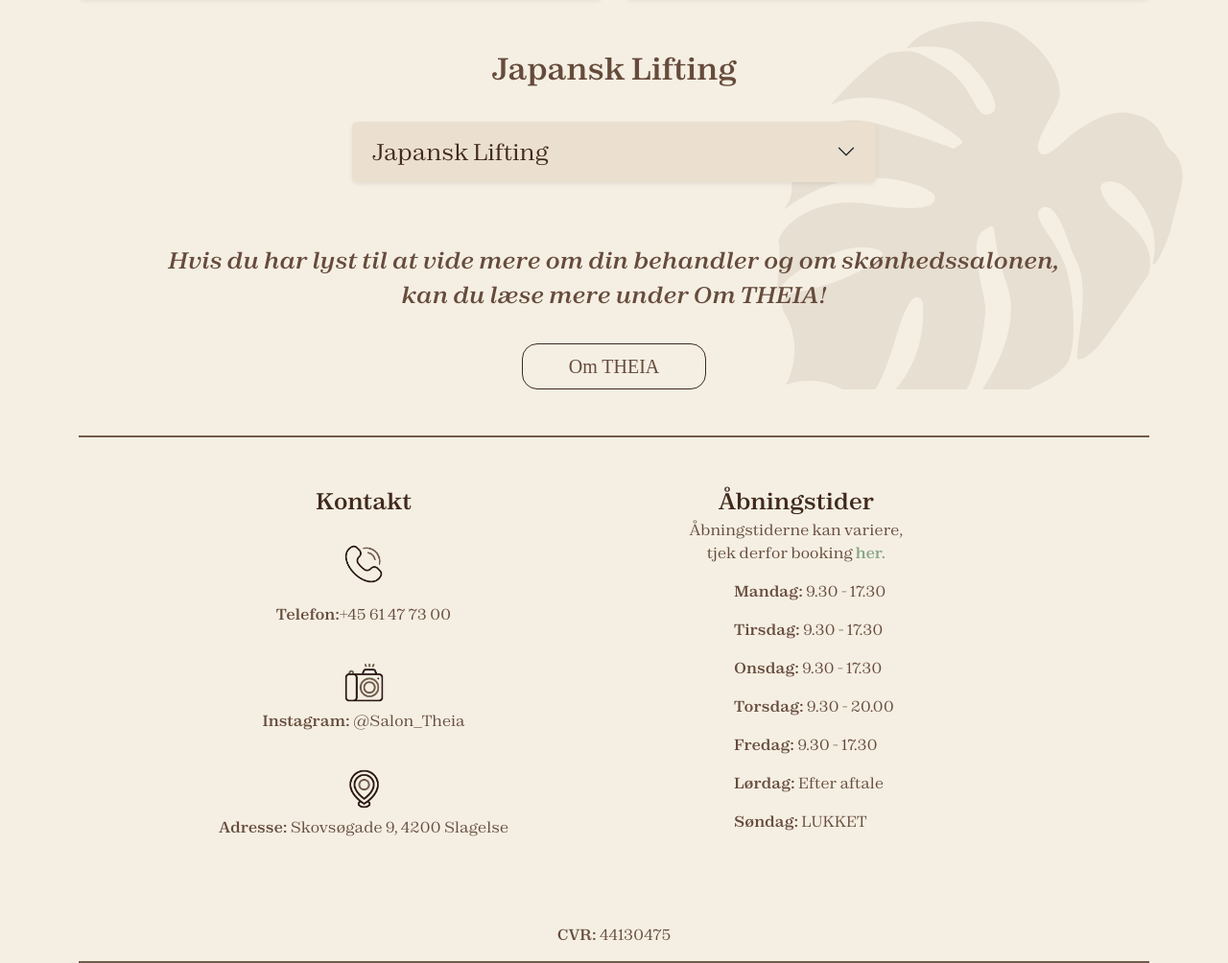
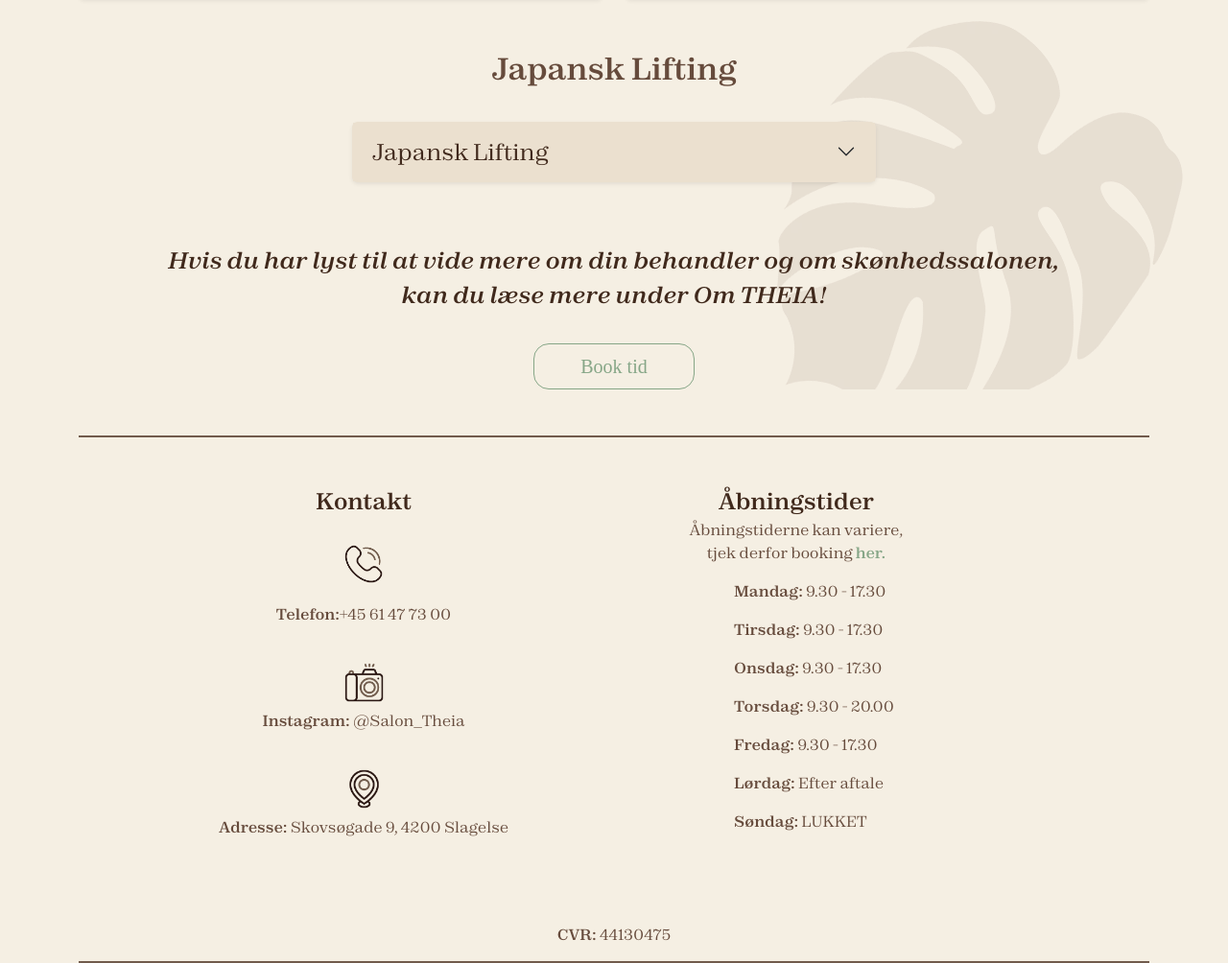
Before and after one commit to nannaglaw/rebranding, a PHP site: page /behandlinger.php in a window 1280 px wide. Shown: the part 1857-2861 px from the top of the page at 96% size. Run offline with PHP 8.4, Linux system fonts and the light colour scheme; style sheets or scripts are compiled from the project's sources; some libraries are stand-ins or nearby versions.

Commit message:
behandlinger

```diff
--- a/behandlinger.php
+++ b/behandlinger.php
@@ -79,7 +79,7 @@ require "settings/init.php";
                         </h2>
                         <div id="collapseOne" class="accordion-collapse collapse" aria-labelledby="headingOne"
                              data-bs-parent="#accordionOne">
-                            <div class="accordion-body">
+                            <div class="accordion-body text-db">
                                 <p class="px-lg-5 px-4 pt-3">Et Brow Lift er en behandling, der løfter og former brynene
                                     for at give et mere åbent, friskt og løftet udtryk.
                                     Velegnet til dig der ønsker at spare tid på daglig brynpleje, hvis du har flade
@@ -110,7 +110,7 @@ require "settings/init.php";
                         </h2>
                         <div id="collapseTwo" class="accordion-collapse collapse" aria-labelledby="headingTwo"
                              data-bs-parent="#accordionTwo">
-                            <div class="accordion-body">
+                            <div class="accordion-body text-db">
                                 <p class="px-lg-5 px-4 pt-3">Et Lash Lift løfter og bukker dine naturlige vipper fra
                                     roden, hvilket giver et smukt, åbent blik uden behov for vippebukker eller
                                     extensions.
@@ -142,7 +142,7 @@ require "settings/init.php";
                         </h2>
                         <div id="collapseThree" class="accordion-collapse collapse" aria-labelledby="headingThree"
                              data-bs-parent="#accordionThree">
-                            <div class="accordion-body">
+                            <div class="accordion-body text-db">
                                 <p class="px-lg-5 px-4 pt-3"><span class="fed">Før:</span> Til behandlingen Lash Lift er
                                     det vigtigt at der ikke er nogle produkter på vipperne, herunder mascara. Hvis du
                                     fjerne mascara lige inden behandlingen anbefaler vi at bruge en øjenmakeupfjerne som
@@ -184,7 +184,7 @@ require "settings/init.php";
                         </h2>
                         <div id="collapseFour" class="accordion-collapse collapse" aria-labelledby="headingFour"
                              data-bs-parent="#accordionFour">
-                            <div class="accordion-body">
+                            <div class="accordion-body text-db">
                                 <p class="px-lg-5 px-4 pt-3">W lash-extensions giver fyldige vipper, der er fyldigere
                                     end single lashes, men mindre tætte end volumen lashes.
                                     Vipperne er formet i et W, hvor de krydser hinanden for et smukt resultat.</p>
@@ -215,7 +215,7 @@ require "settings/init.php";
                         </h2>
                         <div id="collapseFive" class="accordion-collapse collapse" aria-labelledby="headingFive"
                              data-bs-parent="#accordionFive">
-                            <div class="accordion-body">
+                            <div class="accordion-body text-db">
                                 <p class="px-lg-5 px-4 pt-3"><span class="fed">Opfyldning efter 2-3 uger:</span><br>
                                     Denne opfyldning er til dig der ønsker at få dine W lashes opfrisket, hvis du stadig
                                     har mere end 15 vipper på hvert øje tilbage. </p>
@@ -247,7 +247,7 @@ require "settings/init.php";
                         </h2>
                         <div id="collapseSix" class="accordion-collapse collapse" aria-labelledby="headingSix"
                              data-bs-parent="#accordionSix">
-                            <div class="accordion-body">
+                            <div class="accordion-body text-db">
                                 <p class="px-lg-5 px-4 pt-3">Premade Volume-Lashes er vipper, der allerede er forberedt
                                     og samlet i små vifteformede grupper, som er klar til at blive påført på dine
                                     naturlige vipper. I modsætning til individuelle vipper, som påsættes én ad gangen,
@@ -282,7 +282,7 @@ require "settings/init.php";
                         </h2>
                         <div id="collapseSeven" class="accordion-collapse collapse" aria-labelledby="headingSeven"
                              data-bs-parent="#accordionSeven">
-                            <div class="accordion-body">
+                            <div class="accordion-body text-db">
                                 <p class="px-lg-5 px-4 pt-3"><span class="fed">Opfyldning efter 1 uge:</span><br> Hvis
                                     du ønsker, at dine vipper altid skal være perfekte, kan du få dem opfyldt med max én
                                     uges mellemrum. </p>
@@ -319,7 +319,7 @@ require "settings/init.php";
                         </h2>
                         <div id="collapseEight" class="accordion-collapse collapse" aria-labelledby="headingEight"
                              data-bs-parent="#accordionEight">
-                            <div class="accordion-body">
+                            <div class="accordion-body text-db">
                                 <p class="px-lg-5 px-4 pt-3">Der er to typer Single Lashes som man kan vælge i mellem,
                                     <span class="fed">Laser Mink Lashes</span> og <span
                                             class="fed">Super Flat Lashes</span>, som har to forskellige udtryk.</p>
@@ -362,7 +362,7 @@ require "settings/init.php";
 
                         <div id="collapseNine" class="accordion-collapse collapse" aria-labelledby="headingNine"
                              data-bs-parent="#accordionNine">
-                            <div class="accordion-body">
+                            <div class="accordion-body text-db">
                                 <p class="px-lg-5 px-4 pt-3"><span class="fed">Opfyldning efter 1 uge:</span><br>Hvis du
                                     ønsker,
                                     at dine vipper altid skal være perfekte, kan du få dem opfyldt med max én uges
@@ -406,7 +406,7 @@ require "settings/init.php";
                         </h2>
                         <div id="collapseTen" class="accordion-collapse collapse" aria-labelledby="headingTen"
                              data-bs-parent="#accordionTen">
-                            <div class="accordion-body">
+                            <div class="accordion-body text-db">
                                 <p class="px-lg-5 px-4 pt-3">Aftagning af vipper er <span class="kursiv">gratis</span>
                                     hvis
                                     du har fået lavet vipperne her i skønhedssalonen. Hvis du ønsker aftagning af vipper
@@ -434,7 +434,7 @@ require "settings/init.php";
                         </h2>
                         <div id="collapseEleven" class="accordion-collapse collapse" aria-labelledby="headingEleven"
                              data-bs-parent="#accordionEleven">
-                            <div class="accordion-body">
+                            <div class="accordion-body text-db">
                                 <p class="px-lg-5 px-4 pt-3">Farvning af vipper giver dine øjne et mere defineret og
                                     vågent
                                     look
@@ -468,7 +468,7 @@ require "settings/init.php";
                         </h2>
                         <div id="collapseTwelve" class="accordion-collapse collapse" aria-labelledby="headingTwelve"
                              data-bs-parent="#accordionTwelve">
-                            <div class="accordion-body">
+                            <div class="accordion-body text-db">
                                 <p class="px-lg-5 px-4 pt-3"><span class="fed">Før:</span>Til behandlingen
                                     Eyelash-extensions er
                                     det vigtigt at der ikke er
@@ -526,7 +526,7 @@ require "settings/init.php";
                         </h2>
                         <div id="collapseThirteen" class="accordion-collapse collapse" aria-labelledby="headingThirteen"
                              data-bs-parent="#accordionThirteen">
-                            <div class="accordion-body">
+                            <div class="accordion-body text-db">
                                 <p class="px-lg-5 px-4 pt-3">At plukke sine bryn med en pincet giver præcise og
                                     definerede bryn, da du kan fjerne
                                     de enkelte hår, der ikke passer til din ønskede form. Det giver et skarpere og mere
@@ -558,7 +558,7 @@ require "settings/init.php";
                         </h2>
                         <div id="collapseFourteen" class="accordion-collapse collapse" aria-labelledby="headingFourteen"
                              data-bs-parent="#accordionFourteen">
-                            <div class="accordion-body">
+                            <div class="accordion-body text-db">
                                 <p class="px-lg-5 px-4 pt-3">Farvning af øjenbryn giver et mere defineret og fyldigt
                                     look,
                                     samtidig med at det sparer tid på makeup. Det er ideelt for dem med lyse eller tynde
@@ -601,7 +601,7 @@ require "settings/init.php";
                         </h2>
                         <div id="collapseFifteen" class="accordion-collapse collapse" aria-labelledby="headingFifteen"
                              data-bs-parent="#accordionFifteen">
-                            <div class="accordion-body">
+                            <div class="accordion-body text-db ">
                                 <p class="px-lg-5 px-4 pt-3">Behandlingen inkluderer valgfri shellac-farve på dine
                                     naturlige negle,
                                     samt formning af neglene og klipning af neglebånd.</p>
@@ -632,7 +632,7 @@ require "settings/init.php";
                         </h2>
                         <div id="collapseSixteen" class="accordion-collapse collapse" aria-labelledby="headingSixteen"
                              data-bs-parent="#accordionSixteen">
-                            <div class="accordion-body">
+                            <div class="accordion-body text-db">
                                 <p class="px-lg-5 px-4 pt-3">Behandlingen inkluderer valgfri shellac-farve på egne
                                     negle,
                                     formning af neglene samt klip af neglebånd. Denne behandling er til dig, der ønsker
@@ -667,7 +667,7 @@ require "settings/init.php";
                         <div id="collapseSeventeen" class="accordion-collapse collapse"
                              aria-labelledby="headingSeventeen"
                              data-bs-parent="#accordionSeventeen">
-                            <div class="accordion-body">
+                            <div class="accordion-body text-db">
                                 <p class="px-lg-5 px-4 pt-3">Behandlingen inkluderer aftagning af nuværende shellac,
                                     samt formning
                                     af neglene og klipning af neglebånd. Herefter påføres ny valgfri shellac-farve på
@@ -697,7 +697,7 @@ require "settings/init.php";
                         </h2>
                         <div id="collapseEighteen" class="accordion-collapse collapse" aria-labelledby="headingEighteen"
                              data-bs-parent="#accordionEighteen">
-                            <div class="accordion-body">
+                            <div class="accordion-body text-db">
                                 <p class="px-lg-5 px-4 pt-3">Behandlingen inkluderer formning af neglene, samt klipning
                                     af neglebånd og forstærkning.
                                     Herefter påføres ny valgfri shellac-farve evt. med design. </p>
@@ -729,7 +729,7 @@ require "settings/init.php";
                         </h2>
                         <div id="collapseNineteen" class="accordion-collapse collapse" aria-labelledby="headingNineteen"
                              data-bs-parent="#accordionNineteen">
-                            <div class="accordion-body">
+                            <div class="accordion-body text-db">
                                 <p class="px-lg-5 px-4 pt-3">Behandlingen inkluderer opfyldning af forstærkning samt
                                     påføring
                                     af ny valgfri shellac-farve evt. med design. </p>
@@ -761,7 +761,7 @@ require "settings/init.php";
                         </h2>
                         <div id="collapseTwenty" class="accordion-collapse collapse" aria-labelledby="headingTwenty"
                              data-bs-parent="#accordionTwenty">
-                            <div class="accordion-body">
+                            <div class="accordion-body text-db">
                                 <p class="px-lg-5 px-4 pt-3">Behandlingen inkluderer valgfri shellac-farve på dine
                                     naturlige negle,
                                     samt formning af neglene og klipning af neglebånd.</p>
@@ -792,7 +792,7 @@ require "settings/init.php";
                         <div id="collapseTwentyone" class="accordion-collapse collapse"
                              aria-labelledby="headingTwentyone"
                              data-bs-parent="#accordionTwentyone">
-                            <div class="accordion-body">
+                            <div class="accordion-body text-db">
                                 <p class="px-lg-5 px-4 pt-3">Shellac fjernes skånsomt ved at file det øverste lag let og
                                     derefter opløse lakken med acetone-indpakkede vatrondeller i 10-15 minutter.
                                     Herefter skubbes
@@ -823,7 +823,7 @@ require "settings/init.php";
                         <div id="collapseTwentytwo" class="accordion-collapse collapse"
                              aria-labelledby="headingTwentytwo"
                              data-bs-parent="#accordionTwentytwo">
-                            <div class="accordion-body">
+                            <div class="accordion-body text-db">
                                 <p class="px-lg-5 px-4 pt-3">Vi arbejder med kvalitetsmærker som CND, Kandii og N4Y for
                                     at sikre smukke,
                                     holdbare resultater. Med disse brands får du professionelle behandlinger, der både
@@ -860,7 +860,7 @@ require "settings/init.php";
                                     <div id="collapseTwentytree" class="accordion-collapse collapse"
                                          aria-labelledby="headingTwentytree"
                                          data-bs-parent="#accordionTwentytree">
-                                        <div class="accordion-body">
+                                        <div class="accordion-body text-db">
                                             <p class="px-lg-5 px-4 pt-3">Japansk Lifting er en afstressende og
                                                 opstrammende ansigtsbehandling, der både udrenser
                                                 og stimulerer huden. Denne behandling kombinerer massageteknikker, der
@@ -882,13 +882,13 @@ require "settings/init.php";
                 </div>
             </div>
             <div class="container">
-                <p class="text-center p-3 mt-5 fs-4 text-lb fedkursiv">Hvis du har lyst til at vide mere om din
+                <p class="text-center p-3 mt-5 fs-4 text-db fedkursiv">Hvis du har lyst til at vide mere om din
                     behandler
-                    og om skønhedssalonen, <br>kan du læse mere under Om THEIA!
+                    og om skønhedssalonen, <br>kan du læse mere under <a class="text-db" href="omTheia.php">Om THEIA!</a>
 
                 </p>
                 <div class="justify-content-center d-flex gap-4">
-                    <?php include "omTheiaKnap.php"; ?>
+                    <?php include "bookKnap.php"; ?>
                 </div>
             </div>
 
```
